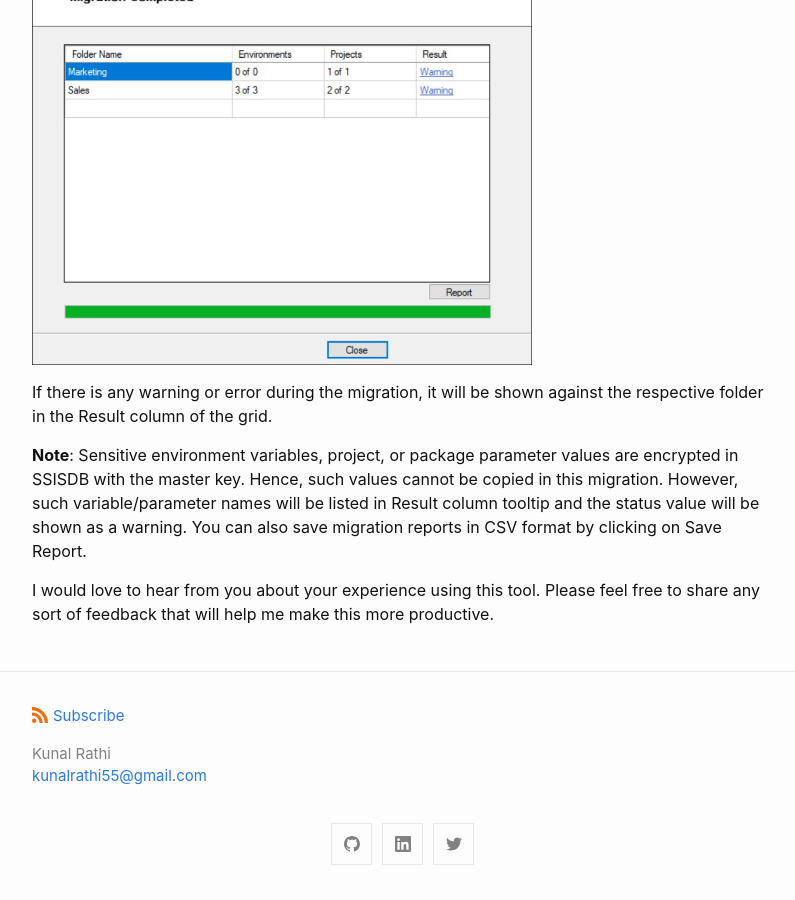
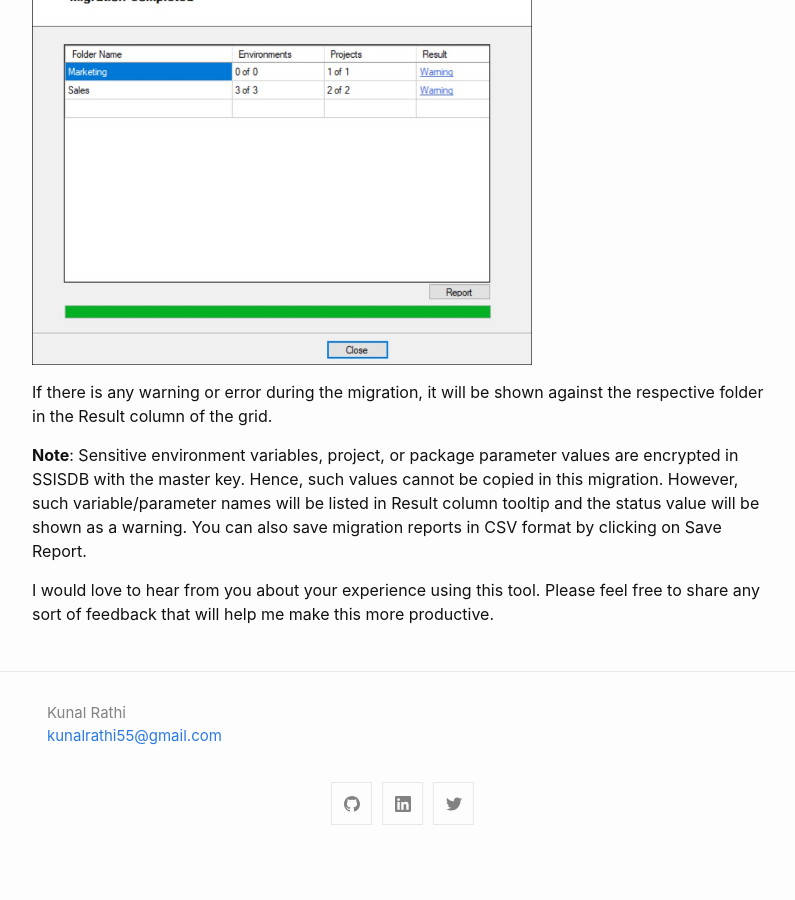
Before and after one commit to kr55/ssiscataloger, a Jekyll site: the page built from index.md, in a window 1280 px wide and 900 px high, scrolled down 5271 px. Shown: the whole window, without its empty margins (238-1033 px from the left). Built offline with Jekyll 4.4.1, drawn with Linux system fonts in a browser that asks for light colours; our own code applies the rules of GitHub Pages for plain Markdown files; after the commit the page ends 6131 px from its top, so only the background shows below that.

Commit message:
updated footer.

```diff
--- a/_includes/footer.html
+++ b/_includes/footer.html
@@ -5,13 +5,6 @@
 
     <div class="footer-col-wrapper">
       <div class="footer-col">
-        <p class="feed-subscribe">
-          <a href="{{ 'feed.xml' | relative_url }}">
-            <svg class="svg-icon orange">
-              <use xlink:href="{{ 'assets/minima-social-icons.svg#rss' | relative_url }}"></use>
-            </svg><span>Subscribe</span>
-          </a>
-        </p>
       {%- if site.author %}
         <ul class="contact-list">
           {% if site.author.name -%}
@@ -23,9 +16,6 @@
         </ul>
       {%- endif %}
       </div>
-      <div class="footer-col">
-        <p>{{ site.description | escape }}</p>
-      </div>
     </div>
 
     <div class="social-links">
```
